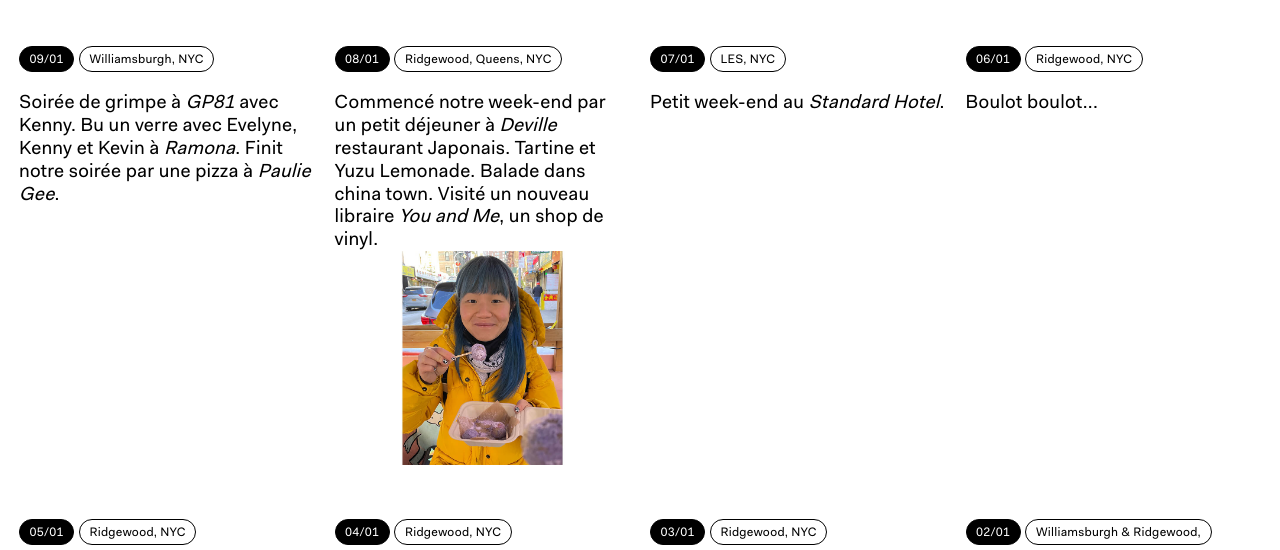
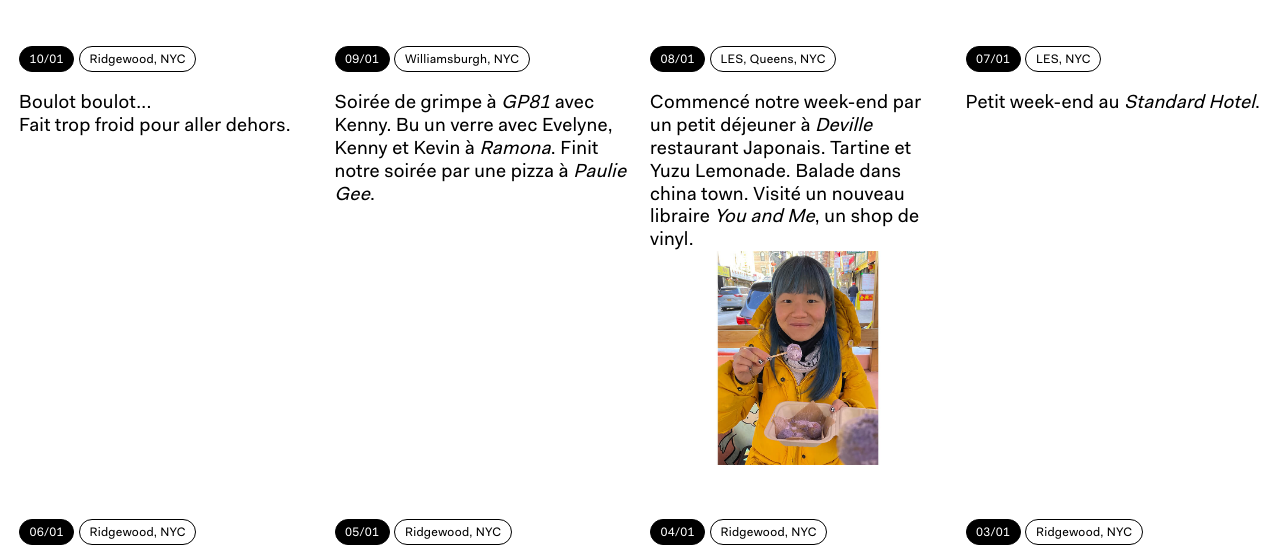
Before and after one commit to Bruch3z/JourPourJour, a plain HTML site: page index.html in a window 1280 px wide. Shown: the part 49-599 px from the top of the page. Drawn offline with Linux system fonts and the light colour scheme.

Commit message:
Update index.html

```diff
--- a/index.html
+++ b/index.html
@@ -33,6 +33,15 @@
 
     <div class="day">
       <div class="info">
+        <div class="date">10/01</div>
+        <div class="location">Ridgewood, NYC</div>
+      </div>
+      Boulot boulot...<br>
+      Fait trop froid pour aller dehors.
+    </div>
+
+    <div class="day">
+      <div class="info">
         <div class="date">09/01</div>
         <div class="location">Williamsburgh, NYC</div>
       </div>
@@ -42,7 +51,7 @@
     <div class="day">
       <div class="info">
         <div class="date">08/01</div>
-        <div class="location">Ridgewood, Queens, NYC</div>
+        <div class="location">LES, Queens, NYC</div>
       </div>
       Commencé notre week-end par un petit déjeuner à <em>Deville</em> restaurant Japonais. Tartine et Yuzu Lemonade. Balade dans china town. Visité un nouveau libraire <em>You and Me</em>, un shop de vinyl.
       <div class="image">
```
